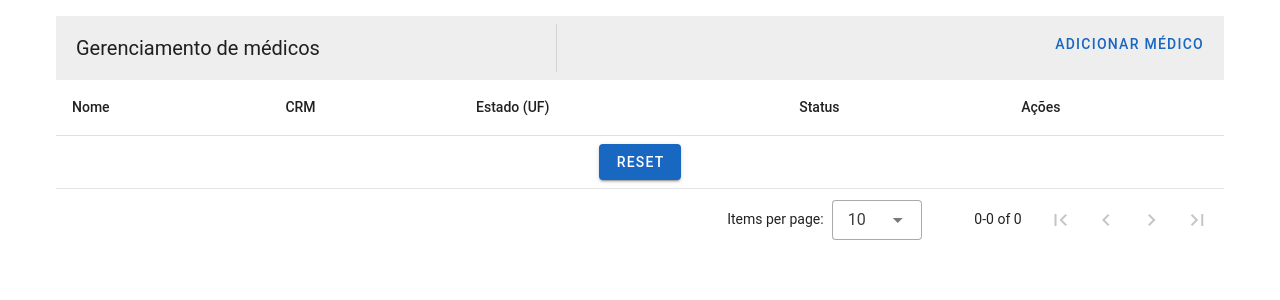
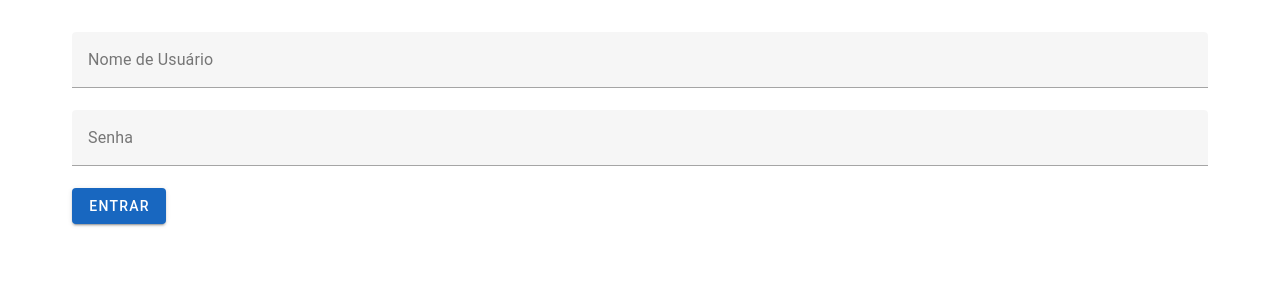
Before and after one commit to paduaryller/crud-medicos-ryller, a Vue app: page / in a window 1280 px wide. Shown: the top 300 px of the page. Built offline with nearby package versions, Linux system fonts and the light colour scheme.

Commit message:
add router and pinia

```diff
--- a/src/App.vue
+++ b/src/App.vue
@@ -1,12 +1,10 @@
 <template>
   <v-app>
     <v-container>
-      <!-- Componente DoctorTable -->
-      <DoctorTable />
+      <router-view />
     </v-container>
   </v-app>
 </template>
 
 <script setup>
-import DoctorTable from './components/DoctorTable.vue';
 </script>
--- a/src/components/DoctorTable.vue
+++ b/src/components/DoctorTable.vue
@@ -83,18 +83,13 @@
 
 <script>
 import { ref } from 'vue';
-import { createDoctor, validateDoctor } from '@/network/services/doctorService';
+import { useDoctorStore } from '@/stores/doctorStore';
 
 export default {
   setup() {
+    const doctorStore = useDoctorStore();
     const dialog = ref(false);
     const dialogDelete = ref(false);
-    const isEditMode = ref(false);
-    const localDoctor = ref(resetDoctor());
-    const doctors = ref([]);
-    const types = ['Principal', 'Secundária'];
-    const statuses = ['Ativo', 'Cancelado'];
-    const specialties = [];
     const headers = [
       { title: 'Nome', value: 'name' },
       { title: 'CRM', value: 'crm' },
@@ -103,15 +98,10 @@ export default {
       { title: 'Ações', value: 'actions', sortable: false },
     ];
 
-    function resetDoctor() {
-      return { name: '', crm: '', crmUf: '', type: '', status: '', specialties: [] };
-    }
-
     const submitForm = async () => {
       try {
-        await createDoctor(localDoctor.value);
+        await doctorStore.addDoctor(doctorStore.localDoctor);
         alert('Médico criado com sucesso!');
-        doctors.value.push({ ...localDoctor.value });
         closeDialog();
       } catch (error) {
         alert(`Erro ao criar médico: ${error}`);
@@ -120,37 +110,19 @@ export default {
 
     const closeDialog = () => {
       dialog.value = false;
-      isEditMode.value = false;
-      localDoctor.value = resetDoctor();
+      doctorStore.resetLocalDoctor();
     };
 
-    const editItem = async (item) => {
-      isEditMode.value = true;
-      localDoctor.value = { ...item };
+    const editItem = (item) => {
+      doctorStore.setEditMode(item);
       dialog.value = true;
-      await fetchDoctorData(item.crm, item.crmUf);
-    };
-
-    const fetchDoctorData = async (crm, crmUf) => {
-      try {
-        const doctorData = await validateDoctor(crm, crmUf);
-        Object.assign(localDoctor.value, doctorData);
-        alert('Médico validado com sucesso!');
-      } catch (error) {
-        alert(`Erro ao validar médico: ${error}`);
-      }
     };
 
     return {
       dialog,
       dialogDelete,
-      isEditMode,
-      localDoctor,
-      doctors,
+      ...doctorStore,
       headers,
-      types,
-      statuses,
-      specialties,
       submitForm,
       closeDialog,
       editItem,
--- /dev/null
+++ b/src/components/LoginPage.vue
@@ -0,0 +1,47 @@
+<!-- src/components/LoginPage.vue -->
+
+<template>
+  <v-container>
+    <v-form @submit.prevent="login">
+      <v-text-field
+        v-model="username"
+        label="Nome de Usuário"
+        required
+      ></v-text-field>
+
+      <v-text-field
+        v-model="password"
+        label="Senha"
+        type="password"
+        required
+      ></v-text-field>
+
+      <v-btn type="submit" color="primary">Entrar</v-btn> <!-- Mudei aqui -->
+    </v-form>
+  </v-container>
+</template>
+
+<script>
+export default {
+  data() {
+    return {
+      username: '',
+      password: '',
+    };
+  },
+  methods: {
+    login() {
+      // Autenticação falsa: redirecionar se credenciais forem válidas
+      if (this.username === 'admin' && this.password === 'admin') {
+        this.$router.push({ name: 'Doctors' }); // Redireciona para a página de médicos
+      } else {
+        alert('Credenciais inválidas');
+      }
+    },
+  },
+};
+</script>
+
+<style scoped>
+/* Estilos adicionais, se necessário */
+</style>
--- a/src/main.js
+++ b/src/main.js
@@ -1,5 +1,6 @@
 import { createApp } from 'vue';
 import App from './App.vue';
+import router from './router';
 import 'vuetify/styles';
 import { createVuetify } from 'vuetify';
 import * as components from 'vuetify/components';
@@ -17,7 +18,4 @@ const vuetify = createVuetify({
 
 const pinia = createPinia();
 
-createApp(App)
-  .use(vuetify)
-  .use(pinia)
-  .mount('#app');
+createApp(App).use(vuetify).use(pinia).use(router).mount('#app');
--- /dev/null
+++ b/src/router/index.js
@@ -0,0 +1,25 @@
+// src/router/index.js
+
+import { createRouter, createWebHistory } from 'vue-router';
+import LoginPage from '@/components/LoginPage.vue'; // Importa a página de login
+import DoctorTable from '@/components/DoctorTable.vue'; // Importa a tela de médicos
+
+const routes = [
+  {
+    path: '/',
+    name: 'Login',
+    component: LoginPage, // Página de login
+  },
+  {
+    path: '/doctors',
+    name: 'Doctors',
+    component: DoctorTable, // Tela do CRUD de médicos
+  },
+];
+
+const router = createRouter({
+  history: createWebHistory(),
+  routes,
+});
+
+export default router;
--- a/src/components/stores/doctorStore.ts
+++ b/src/stores/doctorStore.js
@@ -1,3 +1,4 @@
+// src/stores/doctorStore.js
 
 import { defineStore } from 'pinia';
 import { createDoctor, validateDoctor } from '@/network/services/doctorService';
@@ -25,7 +26,8 @@ export const useDoctorStore = defineStore('doctor', {
         this.doctors.push({ ...doctorData });
         this.resetLocalDoctor();
       } catch (error) {
-        throw error;
+        console.error('Erro ao adicionar o médico:', error);  // Tratar erro de forma útil
+        throw new Error('Não foi possível adicionar o médico.'); // Retornar erro com mensagem útil
       }
     },
 
@@ -34,7 +36,8 @@ export const useDoctorStore = defineStore('doctor', {
         const doctorData = await validateDoctor(crm, crmUf);
         Object.assign(this.localDoctor, doctorData);
       } catch (error) {
-        throw error;
+        console.error('Erro ao validar o médico:', error);  // Tratar erro de forma útil
+        throw new Error('Não foi possível validar o médico.'); // Retornar erro com mensagem útil
       }
     },
 
```
